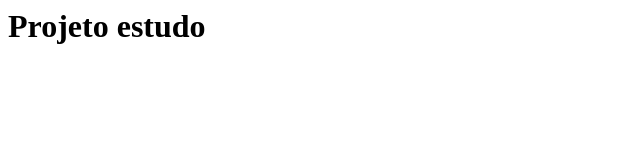
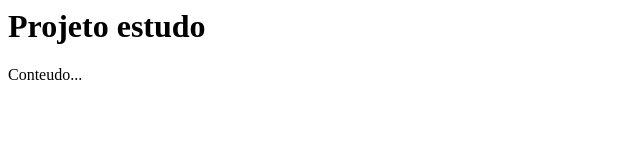
Before and after one commit to maikiperin/estudo, a plain HTML site: page index.html in a window 1280 px wide. Shown: the full height of the page, 0-640 px from the left. Drawn offline with Linux system fonts and the light colour scheme.

Commit message:
incluido a tag main

```diff
--- a/index.html
+++ b/index.html
@@ -3,5 +3,6 @@
 	</head>
 	<body>
 		<h1>Projeto estudo</h1>
+		<main>Conteudo...</main>
 	</body>
 </html>
```
